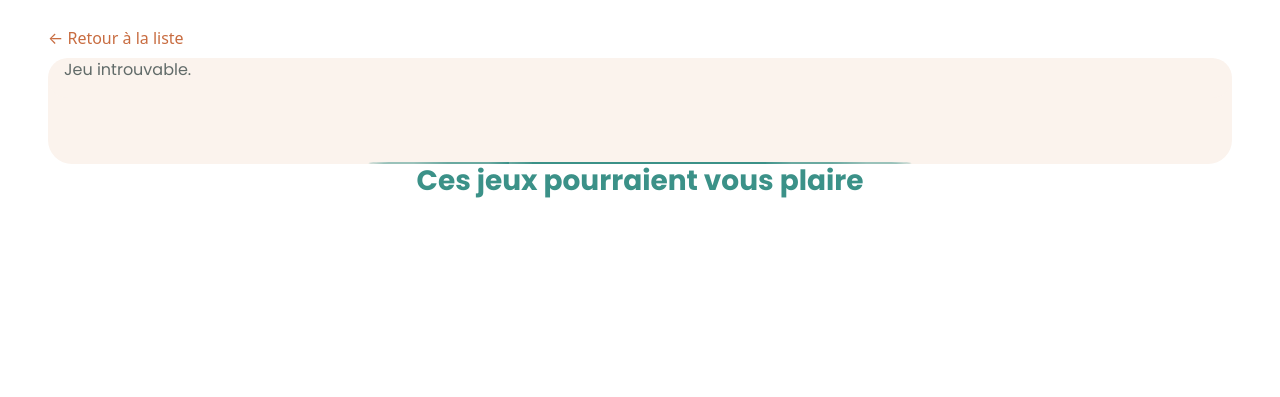
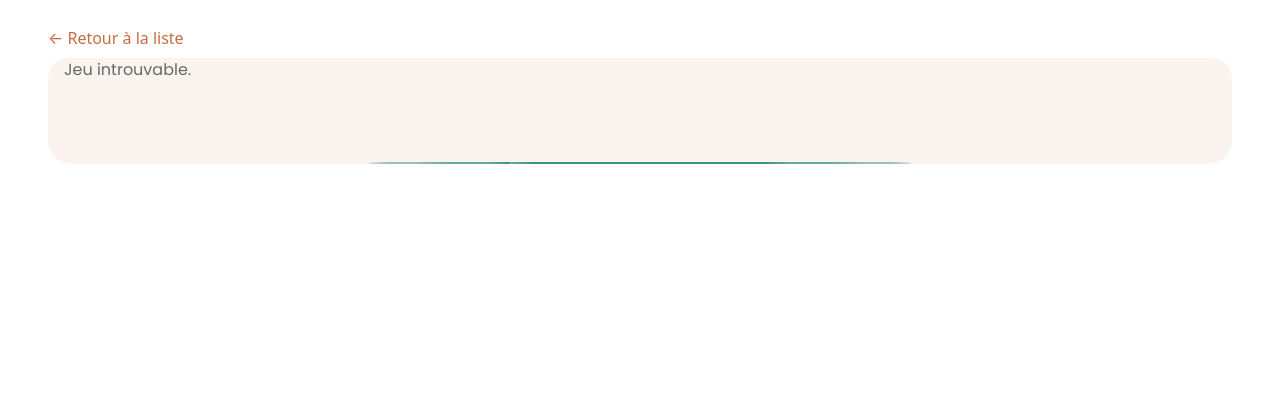
Before and after one commit to Spottingtrains/LudoScope, a PHP site: page /app/views/jeu_detail.php in a window 1280 px wide. Shown: the part 86-483 px from the top of the page. Run offline with PHP 8.4, Linux system fonts and the light colour scheme.

Commit message:
cleanup: remove TODO comments and unused recommendations section from jeu_detail.php

```diff
--- a/app/views/jeu_detail.php
+++ b/app/views/jeu_detail.php
@@ -1,6 +1,5 @@
 <?php
 require __DIR__ . '/nav/header.php';
-// TODO: faire le style pour les catégories (tags)
 ?>
 
 <main>
@@ -160,12 +159,6 @@ require __DIR__ . '/nav/header.php';
 
             <?php endif; ?>
         </div>
-
-        <!-- ===== Section recommandations (à implémenter) ===== -->
-        <section>
-            <!-- TODO: Implémenter la section "ces jeux pourraient vous plaire" -->
-            <h2>Ces jeux pourraient vous plaire</h2>
-        </section>
     </div>
 </main>
 
```
